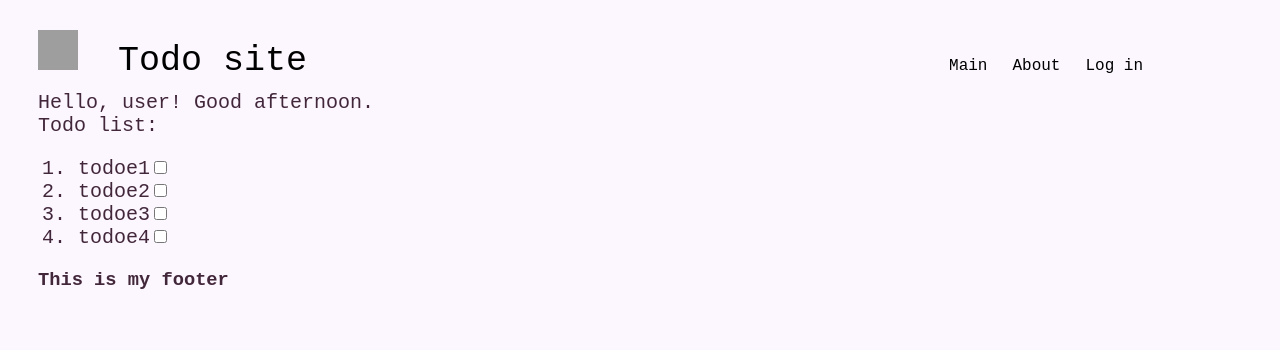
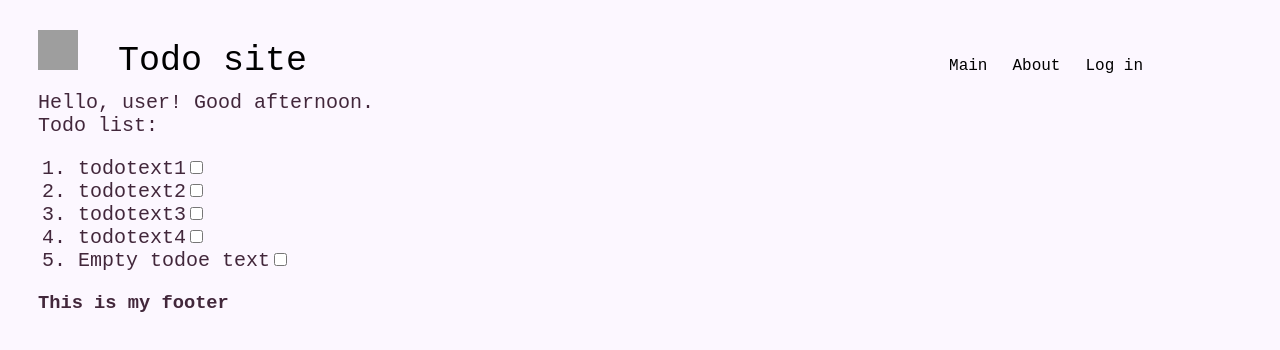
Before and after one commit to Insanefoam/reactApp, a React (Create React App) app: page / in a window 1280 px wide. Shown: the top 350 px of the page. Built offline with nearby package versions, Linux system fonts and the light colour scheme; grey boxes are pictures that could not be loaded.

Commit message:
add thernar and maping

```diff
--- a/src/components/MainContent.js
+++ b/src/components/MainContent.js
@@ -1,5 +1,6 @@
 import React from "react";
 import TodoItem from "./TodoItem"
+import todoes from "./todoes"
 
 function MainContent(){
     let timeOfDay = null;
@@ -17,15 +18,14 @@ function MainContent(){
         fontSize : "20px"
     }
 
+    const todoesComponents = todoes.map(todoe => <TodoItem content = {todoe}/>)
+
     return(
         <main style = {styles} class="todolist">
             <div class = "todolist__datetime">Hello, user! Good {timeOfDay}. </div>
             <span class="todolist__intro">Todo list:</span>
             <ol class="todolist__box">
-                <TodoItem content={{todoText: "todoe1"}}/>
-                <TodoItem content={{todoText: "todoe2"}}/>
-                <TodoItem content={{todoText: "todoe3"}}/>
-                <TodoItem content={{todoText: "todoe4"}}/>
+                {todoesComponents}
             </ol>
         </main>
     )
--- a/src/components/TodoItem.js
+++ b/src/components/TodoItem.js
@@ -3,7 +3,7 @@ import React from "react"
 function TodoItem(props){
     return(
         <li class="todolist__element">
-            {props.content.todoText}
+            {props.content.todoText ? props.content.todoText : "Empty todoe text"}
             <input type="checkbox"/>
         </li>
     )
--- /dev/null
+++ b/src/components/todoes.js
@@ -0,0 +1,9 @@
+const todoes = [
+    {todoText : "todotext1"},
+    {todoText : "todotext2"},
+    {todoText : "todotext3"},
+    {todoText : "todotext4"},
+    {todoText : undefined}
+]
+
+export default todoes;
```
